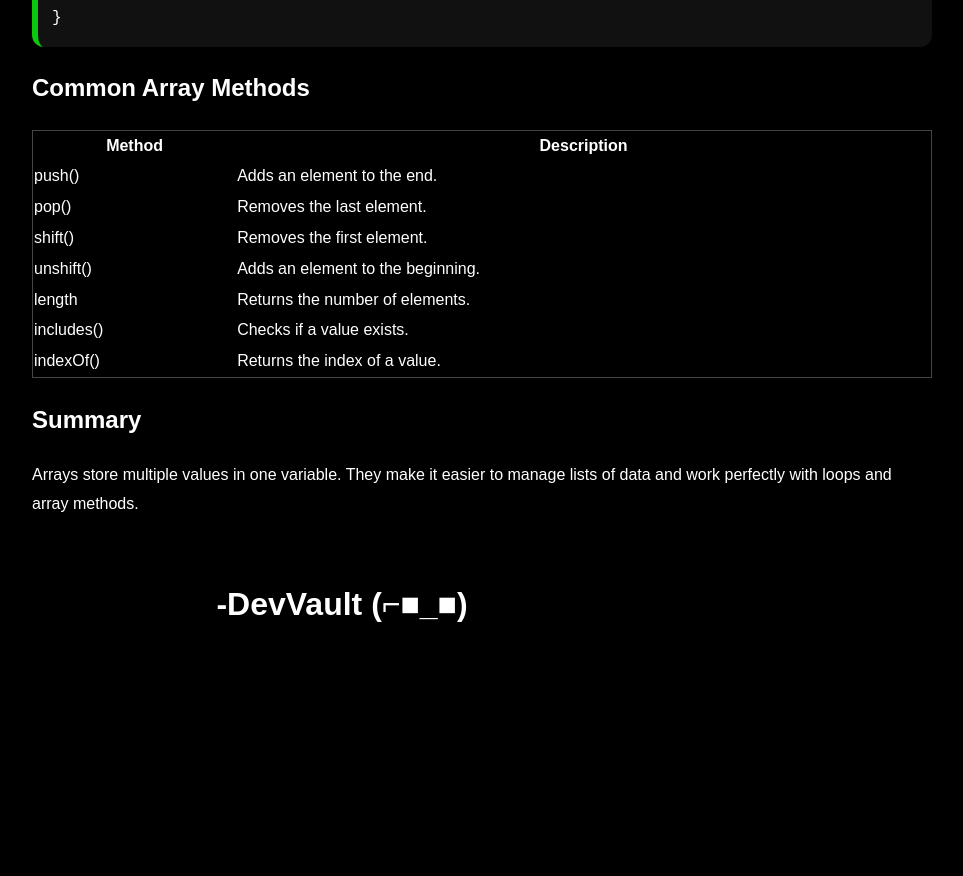
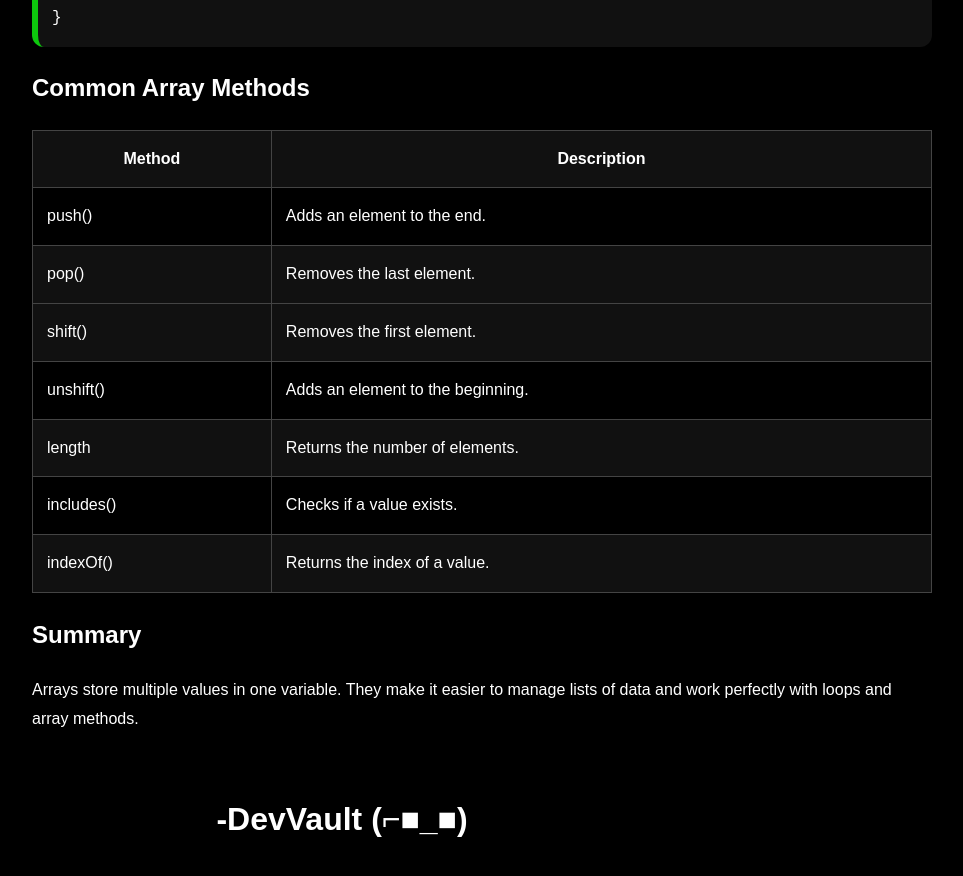
Before and after one commit to asmitbiswas/Project-Next-JS, a Next.js app in the folder app/: page /JavaScript/Arrays in a window 1280 px wide. Shown: the part 2600-3476 px from the top of the page, without its empty margins (298-1261 px from the left). Before the commit the page ends 3263 px from the top, so only its background shows below. Built offline with nearby package versions, Linux system fonts and the light colour scheme.

Commit message:
Done arrays page

```diff
--- a/app/app/(categories)/JavaScript/(JavaScriptTopics)/Arrays/page.tsx
+++ b/app/app/(categories)/JavaScript/(JavaScriptTopics)/Arrays/page.tsx
@@ -191,43 +191,133 @@ for (let i = 0; i < fruits.length; i++) {
       >
         <tbody>
           <tr>
-            <th>Method</th>
-            <th>Description</th>
+            <th
+            style={{
+              border:"1px solid #444",
+              padding:"14px",
+              background:"#111"
+            }}
+            >Method</th>
+            <th
+                   style={{
+              border:"1px solid #444",
+              padding:"14px",
+              background:"#111"
+            }}
+            >Description</th>
           </tr>
 
           <tr>
-            <td>push()</td>
-            <td>Adds an element to the end.</td>
+            <td
+            style={{
+              border:"1px solid #444",
+              padding:"14px"
+            }}
+            >push()</td>
+            <td
+              style={{
+              border:"1px solid #444",
+              padding:"14px"
+            }}
+            >Adds an element to the end.</td>
           </tr>
 
           <tr>
-            <td>pop()</td>
-            <td>Removes the last element.</td>
+            <td
+                   style={{
+              border:"1px solid #444",
+              padding:"14px",
+              background:"#111"
+            }}
+            >pop()</td>
+            <td
+                   style={{
+              border:"1px solid #444",
+              padding:"14px",
+              background:"#111"
+            }}
+            >Removes the last element.</td>
           </tr>
 
           <tr>
-            <td>shift()</td>
-            <td>Removes the first element.</td>
+            <td
+                   style={{
+              border:"1px solid #444",
+              padding:"14px",
+              background:"#111"
+            }}
+            >shift()</td>
+            <td
+                   style={{
+              border:"1px solid #444",
+              padding:"14px",
+              background:"#111"
+            }}
+            >Removes the first element.</td>
           </tr>
 
           <tr>
-            <td>unshift()</td>
-            <td>Adds an element to the beginning.</td>
+            <td
+              style={{
+              border:"1px solid #444",
+              padding:"14px"
+            }}
+            >unshift()</td>
+            <td
+              style={{
+              border:"1px solid #444",
+              padding:"14px"
+            }}
+            >Adds an element to the beginning.</td>
           </tr>
 
           <tr>
-            <td>length</td>
-            <td>Returns the number of elements.</td>
+            <td
+                   style={{
+              border:"1px solid #444",
+              padding:"14px",
+              background:"#111"
+            }}
+            >length</td>
+            <td
+                   style={{
+              border:"1px solid #444",
+              padding:"14px",
+              background:"#111"
+            }}
+            >Returns the number of elements.</td>
           </tr>
 
           <tr>
-            <td>includes()</td>
-            <td>Checks if a value exists.</td>
+            <td
+              style={{
+              border:"1px solid #444",
+              padding:"14px"
+            }}
+            >includes()</td>
+            <td
+              style={{
+              border:"1px solid #444",
+              padding:"14px"
+            }}
+            >Checks if a value exists.</td>
           </tr>
 
           <tr>
-            <td>indexOf()</td>
-            <td>Returns the index of a value.</td>
+            <td
+                   style={{
+              border:"1px solid #444",
+              padding:"14px",
+              background:"#111"
+            }}
+            >indexOf()</td>
+            <td
+                   style={{
+              border:"1px solid #444",
+              padding:"14px",
+              background:"#111"
+            }}
+            >Returns the index of a value.</td>
           </tr>
         </tbody>
       </table>
```
